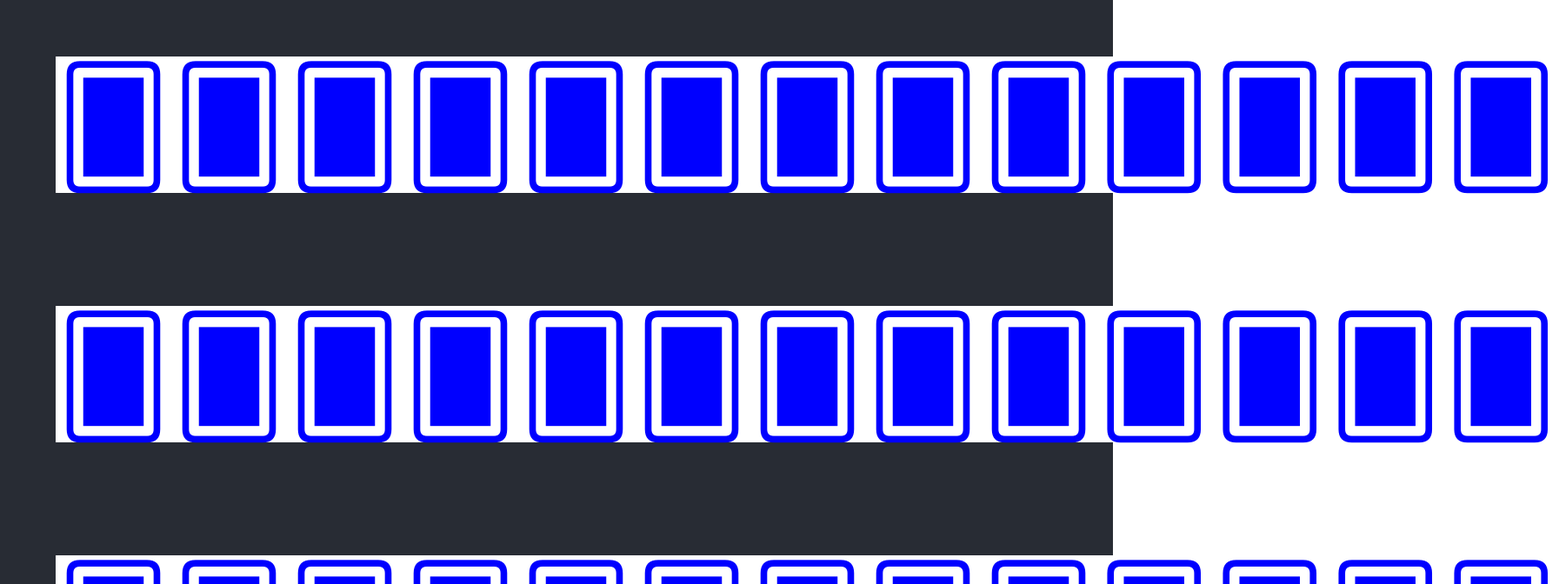
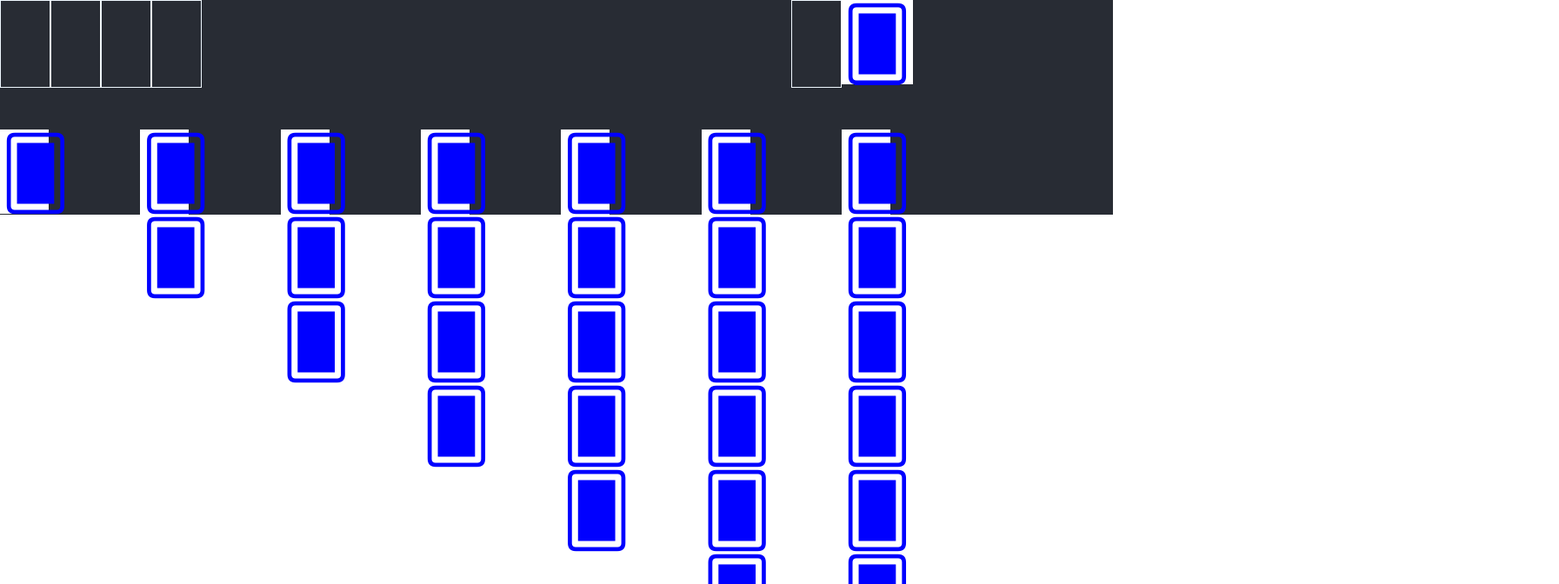
Before and after one commit to l00pen/solitaire, a React (Create React App) app: page / in a window 1280 px wide. Shown: the top 672 px of the page at 87% size, 1793 px wide, since content can reach past the window. Built offline with nearby package versions, Linux system fonts and the light colour scheme.

Commit message:
Visually display all pile areas

```diff
--- a/src/App.css
+++ b/src/App.css
@@ -4,14 +4,14 @@ html {
 
 .App {
   text-align: center;
+  background-color: #282c34;
 }
 
 .App-logo {
   height: 40vmin;
 }
 
-.App-header {
-  background-color: #282c34;
+/*.App-header {
   min-height: 100vh;
   display: flex;
   flex-direction: column;
@@ -19,13 +19,24 @@ html {
   justify-content: center;
   font-size: calc(10px + 2vmin);
   color: white;
-}
+}*/
 
 .App-link {
   color: #09d3ac;
 }
 
-.App-suite {
+.Game-top {
+  display: flex;
+  justify-content: space-between;
+  width: 80%;
+  margin-bottom: 3em;
+}
+
+.Game-stockAndWaste {
+  display: flex;
+}
+
+.App-deck {
   list-style: none;
   padding: 0;
   margin: 0.5em 0;
@@ -52,4 +63,49 @@ html {
 .App-card {
   list-style: none;
   background-color: #fff;
+  font-size: 5em;
 }
+
+.Tableau {
+  display: flex;
+  justify-content: space-between;
+  width: 80%;
+}
+
+.Tableau-pile {
+  list-style: none;
+  padding: 0;
+  margin: 1em 0;
+}
+
+.Foundation {
+  display: flex;
+}
+
+.Stock-card,
+.Waste-card {
+  position: absolute;
+}
+
+.Foundation-pile,
+.Waste-pile,
+.Stock-pile,
+.Tableau-pile {
+  width: 3.5em;
+  height: 6.17em;
+  list-style: none;
+  padding: 0;
+  margin: 0;
+}
+
+.Waste-pile,
+.Stock-pile {
+  position: relative;
+}
+
+.Foundation-pile.empty,
+.Waste-pile.empty,
+.Stock-pile.empty,
+.Tableau-pile.empty {
+  border: 1px solid aliceblue;
+}
--- a/src/App.js
+++ b/src/App.js
@@ -1,60 +1,94 @@
 import React, { useState } from 'react';
+
+import { deck } from './utils/';
+
 import './App.css';
 
 const cardBack = '🂠';
 
-const Card = ({ value, suite }) => {
+// const CardWaste
+// const CardStock
+// const CardFoundation
+
+const Card = ({ label, suite }) => {
   const [isVisible, setIsVisible] = useState(false);
   const toggleVisibility = () => {
     setIsVisible(!isVisible);
   }
 
   if (isVisible) {
-    return <div className={`Card Card-suite-${suite}`} onClick={toggleVisibility}>{value}</div>;
+    return <div className={`Card Card-suite-${suite}`} onClick={toggleVisibility}>{label}</div>;
   }
   return <div className={`Card`} onClick={toggleVisibility}>{cardBack}</div>;
 }
 
-const spades = {
-  id: 'spades',
-  suite: ['🂡','🂮','🂭','🂫','🂪','🂩','🂨','🂧','🂦','🂥','🂤','🂣','🂢'],
-};
-
-const hearts = {
-  id: 'hearts',
-  suite: ['🂱','🂾','🂽','🂻','🂺','🂹','🂸','🂷','🂶','🂵','🂴','🂳','🂲'],
-};
-
-const diamonds = {
-  id: 'diamonds',
-  suite: ['🃁','🃎','🃍','🃋','🃊','🃉','🃈','🃇','🃆','🃅','🃄','🃃','🃂'],
-};
-
-const clubs = {
-  id: 'clubs',
-  suite: ['🃑', '🃞', '🃝', '🃛', '🃚', '🃙', '🃘', '🃗', '🃖', '🃕', '🃔', '🃓', '🃒'],
-};
-
-
-const deck = [spades, hearts, diamonds, clubs];
+const game = {
+  foundation: [
+    [],
+    [],
+    [],
+    [],
+  ],
+  tableau: [
+    deck.slice(0, 1),
+    deck.slice(1, 3),
+    deck.slice(3, 6),
+    deck.slice(6, 10),
+    deck.slice(10, 15),
+    deck.slice(15, 21),
+    deck.slice(21, 28),
+  ],
+  stock: deck.slice(28),
+  waste: [],
+}
 
 function App() {
   return (
-    <div className="App">
-      <header className="App-header">
-        {deck.map(({id, suite}) => (
-          <ul key={id} className={`App-suite`}>
-            {suite.map((card) => (
-              <li className='App-card' key={card}>
-                <Card
-                  value={card}
-                  suite={id}
-                />
+    <div className="App App-header">
+      <section className='Game-top'>
+        <section className='Foundation'>
+          {game.foundation.map((pile) => (
+            <ul className={`Foundation-pile ${pile.length === 0 ? 'empty' : ''}`}>
+              {pile.map((card) => (
+                <li className='App-card' key={card.value}>
+                  <Card {...card} />
+                </li>
+              ))}
+            </ul>
+          ))}
+        </section>
+        <div className='Game-stockAndWaste'>
+          <section className='Waste'>
+            <ul className={`Waste-pile ${game.waste.length === 0 ? 'empty' : ''}`}>
+              {game.waste.map((card) => (
+                <li className='App-card Waste-card' key={card.value}>
+                  <Card {...card} />
+                </li>
+              ))}
+            </ul>
+          </section>
+          <section className='Stock'>
+            <ul className={`Stock-pile ${game.stock.length === 0 ? 'empty' : ''}`}>
+              {game.stock.map((card) => (
+                <li className='App-card Stock-card' key={card.value}>
+                  <Card {...card} />
+                </li>
+              ))}
+            </ul>
+          </section>
+        </div>
+      </section>
+      <section className='Tableau'>
+        {game.tableau.map((pile) => (
+          <ul className={`Tableau-pile ${pile.length === 0 ? 'empty' : ''}`}>
+            {pile.map((card) => (
+              <li className='App-card' key={card.value}>
+                <Card {...card} />
               </li>
             ))}
           </ul>
         ))}
-      </header>
+      </section>
     </div>
   );
 }
--- /dev/null
+++ b/src/utils/index.js
@@ -0,0 +1,121 @@
+const shuffleArray = (array) => {
+  var currentIndex = array.length, temporaryValue, randomIndex;
+
+  // While there remain elements to shuffle...
+  while (0 !== currentIndex) {
+
+    // Pick a remaining element...
+    randomIndex = Math.floor(Math.random() * currentIndex);
+    currentIndex -= 1;
+
+    // And swap it with the current element.
+    temporaryValue = array[currentIndex];
+    array[currentIndex] = array[randomIndex];
+    array[randomIndex] = temporaryValue;
+  }
+
+  return array;
+}
+
+// const spades = {
+//   id: 'spades',
+//   suite: shuffleArray(['🂡','🂮','🂭','🂫','🂪','🂩','🂨','🂧','🂦','🂥','🂤','🂣','🂢']),
+// };
+
+// const hearts = {
+//   id: 'hearts',
+//   suite: shuffleArray(['🂱','🂾','🂽','🂻','🂺','🂹','🂸','🂷','🂶','🂵','🂴','🂳','🂲']),
+// };
+
+// const diamonds = {
+//   id: 'diamonds',
+//   suite: shuffleArray(['🃁','🃎','🃍','🃋','🃊','🃉','🃈','🃇','🃆','🃅','🃄','🃃','🃂']),
+// };
+
+const clubs = shuffleArray([
+    {
+      label: '🃑',
+      value: 1,
+      suite: 'clubs',
+      color: 'black',
+    },
+    {
+      label: '🃞',
+      value: 13,
+      suite: 'clubs',
+      color: 'black',
+    },
+    {
+      label: '🃝',
+      value: 12,
+      suite: 'clubs',
+      color: 'black',
+    },
+    {
+      label: '🃛',
+      value: 11,
+      suite: 'clubs',
+      color: 'black',
+    },
+    {
+      label: '🃚',
+      value: 10,
+      suite: 'clubs',
+      color: 'black',
+    },
+    {
+      label: '🃙',
+      value: 9,
+      suite: 'clubs',
+      color: 'black',
+    },
+    {
+      label: '🃘',
+      value: 8,
+      suite: 'clubs',
+      color: 'black',
+    },
+    {
+      label: '🃗',
+      value: 7,
+      suite: 'clubs',
+      color: 'black',
+    },
+    {
+      label: '🃖',
+      value: 6,
+      suite: 'clubs',
+      color: 'black',
+    },
+    {
+      label: '🃕',
+      value: 5,
+      suite: 'clubs',
+      color: 'black',
+    },
+    {
+      label: '🃔',
+      value: 4,
+      suite: 'clubs',
+      color: 'black',
+    },
+    {
+      label: '🃓',
+      value: 3,
+      suite: 'clubs',
+      color: 'black',
+    },
+    {
+      label: '🃒',
+      value: 2,
+      suite: 'clubs',
+      color: 'black',
+    }
+  ]);
+
+const deck = [clubs, clubs, clubs, clubs].flat();
+
+export {
+  shuffleArray,
+  deck,
+};
```
